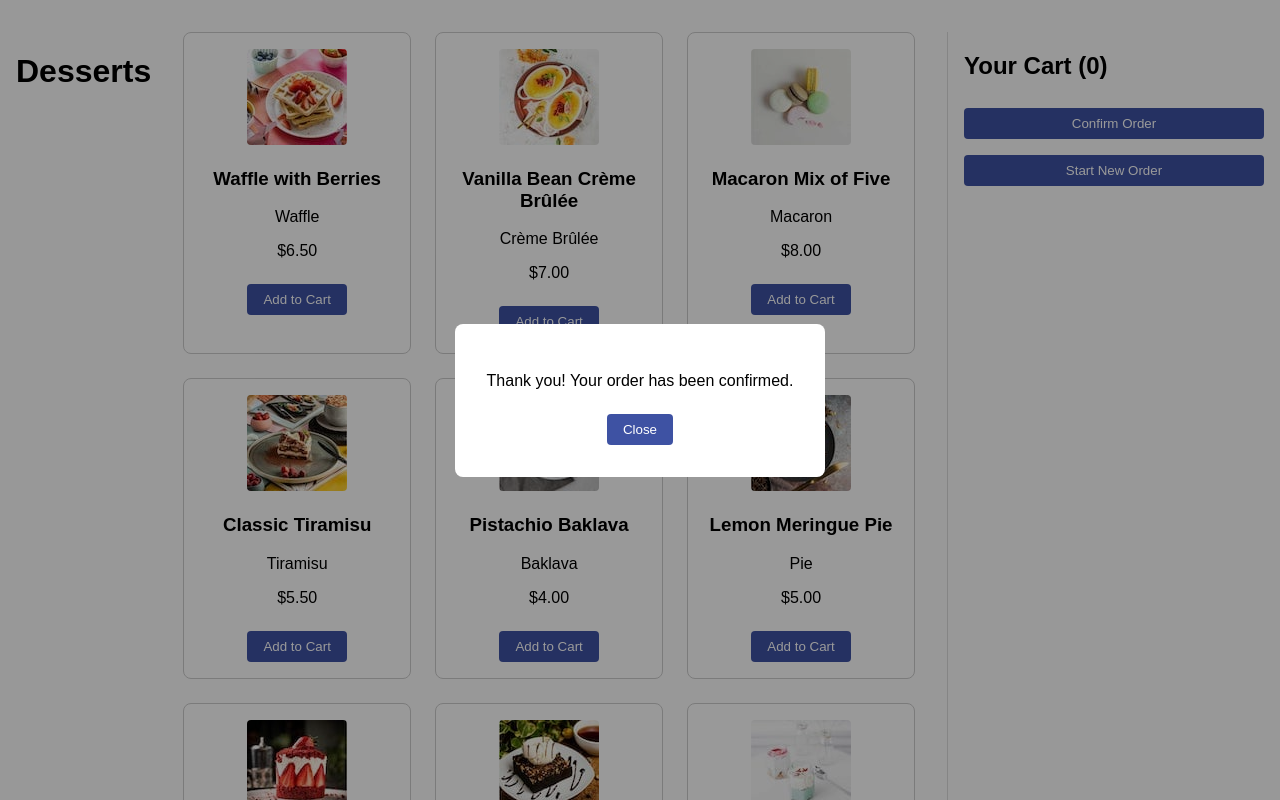
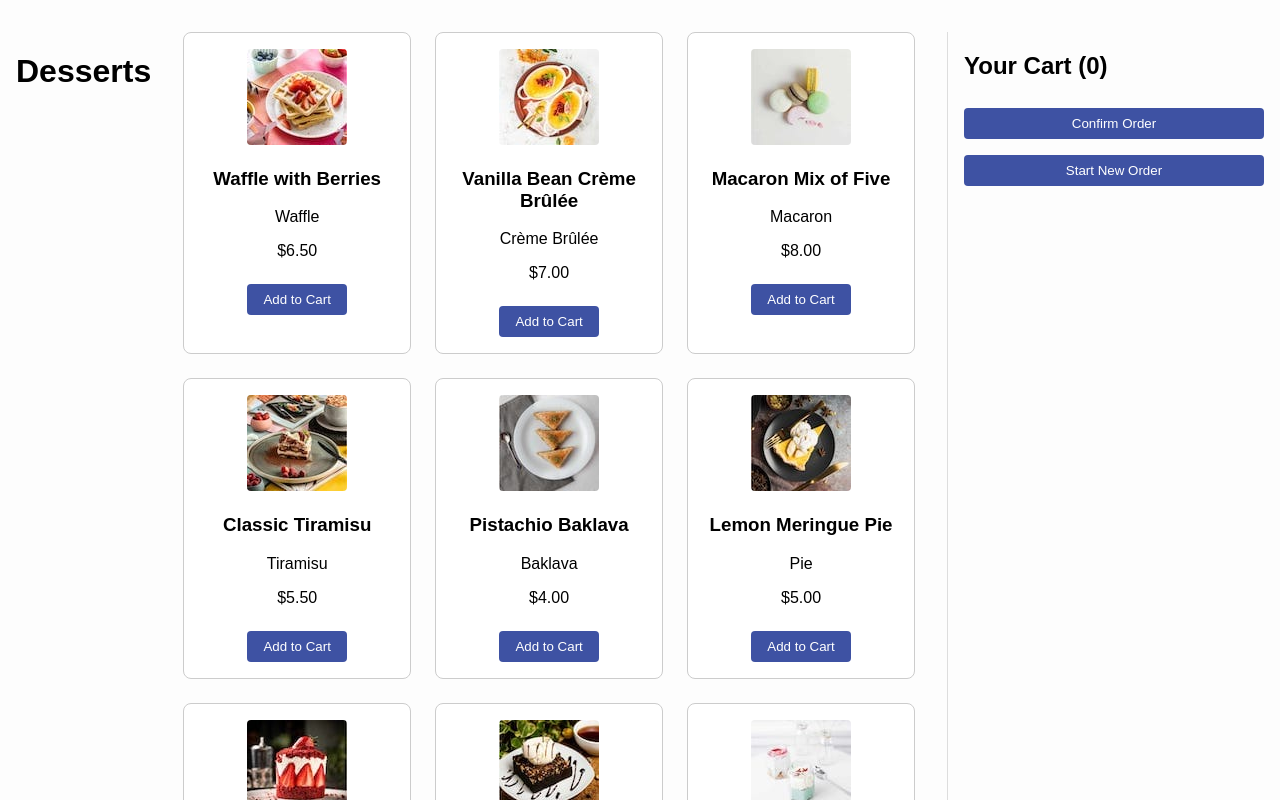
Before and after one commit to tiwipaddler/frontendmentor1, a website built with Vite: page index.html in a window 1280 px wide. Shown: the top 800 px of the page. Built offline with nearby package versions, Linux system fonts and the light colour scheme.

Commit message:
removed modal

```diff
--- a/index.html
+++ b/index.html
@@ -22,12 +22,12 @@
     </aside>
   </main>
 
-  <div id="modal" class="hidden">
+  <!-- <div id="modal" class="hidden">
     <div class="modal-content">
       <p>Thank you! Your order has been confirmed.</p>
       <button id="close-modal" type="button">Close</button>
     </div>
-  </div>
+  </div> -->
 
   <div class="attribution">
     Challenge by <a href="https://www.frontendmentor.io?ref=challenge">Frontend Mentor</a>.
```
Also changed, not shown: 1 other file.
